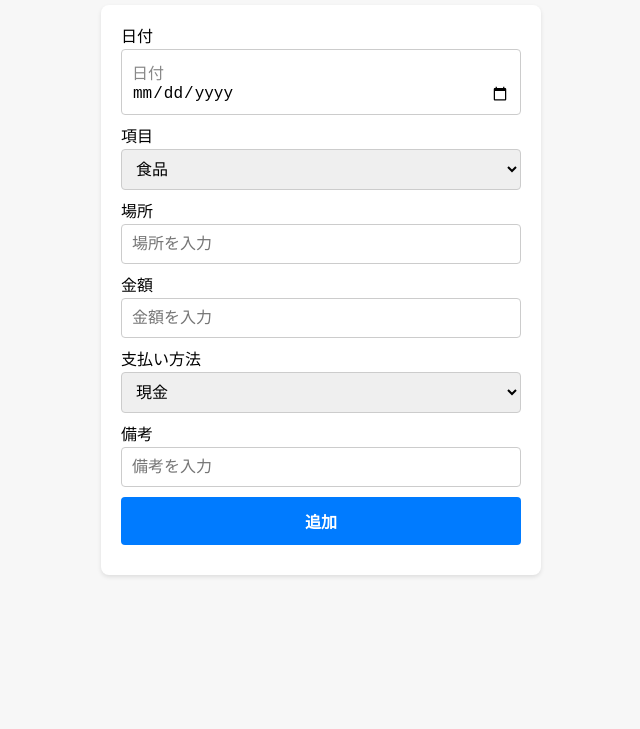
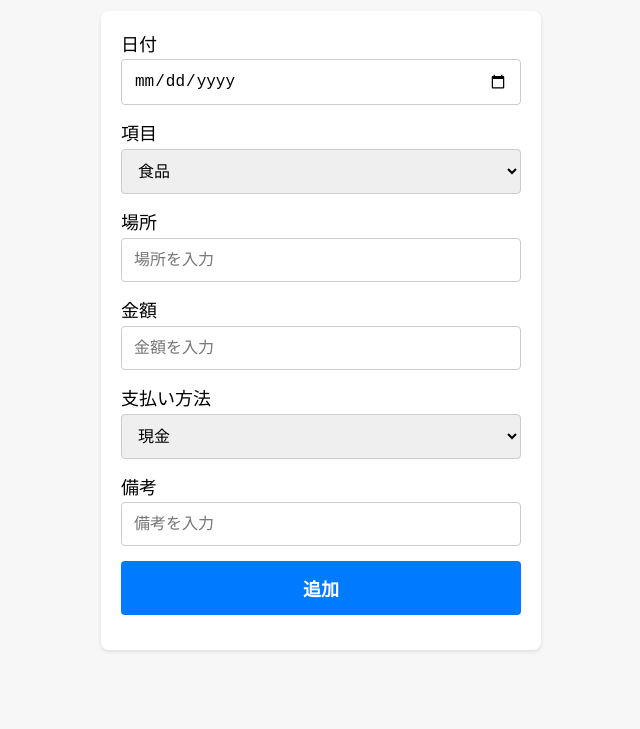
Before and after one commit to hrmttkfm/kakeibo-app, a website: page docs/index.html in a window 1280 px wide. Shown: the part 71-800 px from the top of the page, without its empty margins (319-959 px from the left). Drawn offline with Linux system fonts and the light colour scheme.

Commit message:
スタイルの微調整

```diff
--- a/docs/index.html
+++ b/docs/index.html
@@ -7,10 +7,10 @@
     <link rel="stylesheet" href="style.css">
 </head>
 <body>
-    <h1>家計簿アプリ</h1>
+    <h1><a href="https://docs.google.com/spreadsheets/d/1qs8CxcIMRzajVXNl6akmJYrb3xwc49DMm99t8lRj0w8/" target="_blank">家計簿アプリ</a></h1>
     <form id="expenseForm">
         <label for="date">日付</label>
-        <input type="date" id="date" placeholder="日付" required>
+        <input type="date" id="date" placeholder="日付を選択" required>
 
         <label for="category">項目</label>
         <select id="category"></select>
--- a/docs/style.css
+++ b/docs/style.css
@@ -1,24 +1,7 @@
-/* body {
-    font-family: Arial, sans-serif;
-    text-align: center;
-}
-
-form {
-    display: flex;
-    flex-direction: column;
-    width: 300px;
-    margin: auto;
-}
-
-input, select, button {
-    margin: 5px;
-    padding: 8px;
-} */
-/* CSSを直接追加 */
 body {
     font-family: Arial, sans-serif;
-    font-size: 16px;
-    line-height: 1.5;
+    font-size: 18px; /* フォントを大きくする */
+    line-height: 1.6;
     margin: 0;
     padding: 0;
     background-color: #f7f7f7;
@@ -26,7 +9,14 @@ body {
 h1 {
     text-align: center;
     margin: 20px 0;
-    font-size: 24px;
+    font-size: 26px; /* 見出しのフォントサイズを調整 */
+}
+h1 a {
+    text-decoration: none;
+    color: #007BFF;
+}
+h1 a:hover {
+    text-decoration: underline;
 }
 form {
     max-width: 400px;
@@ -39,27 +29,20 @@ form {
 input, select, button {
     width: 100%;
     font-size: 16px;
-    margin-bottom: 10px;
-    padding: 10px;
+    margin-bottom: 15px;
+    padding: 12px;
     border: 1px solid #ccc;
     border-radius: 4px;
     box-sizing: border-box;
 }
-input[type="date"]::before {
-    content: attr(placeholder); /* プレースホルダーを表示 */
-    color: #888;
-}
-input:focus, select:focus {
-    border-color: #007BFF;
-    outline: none;
-}
 button {
     background-color: #007BFF;
-    color: #fff;
+    color: white;
+    font-size: 18px;
+    font-weight: bold;
     border: none;
-    font-weight: bold;
     cursor: pointer;
-    padding: 12px;
+    padding: 14px;
 }
 button:hover {
     background-color: #0056b3;
```
